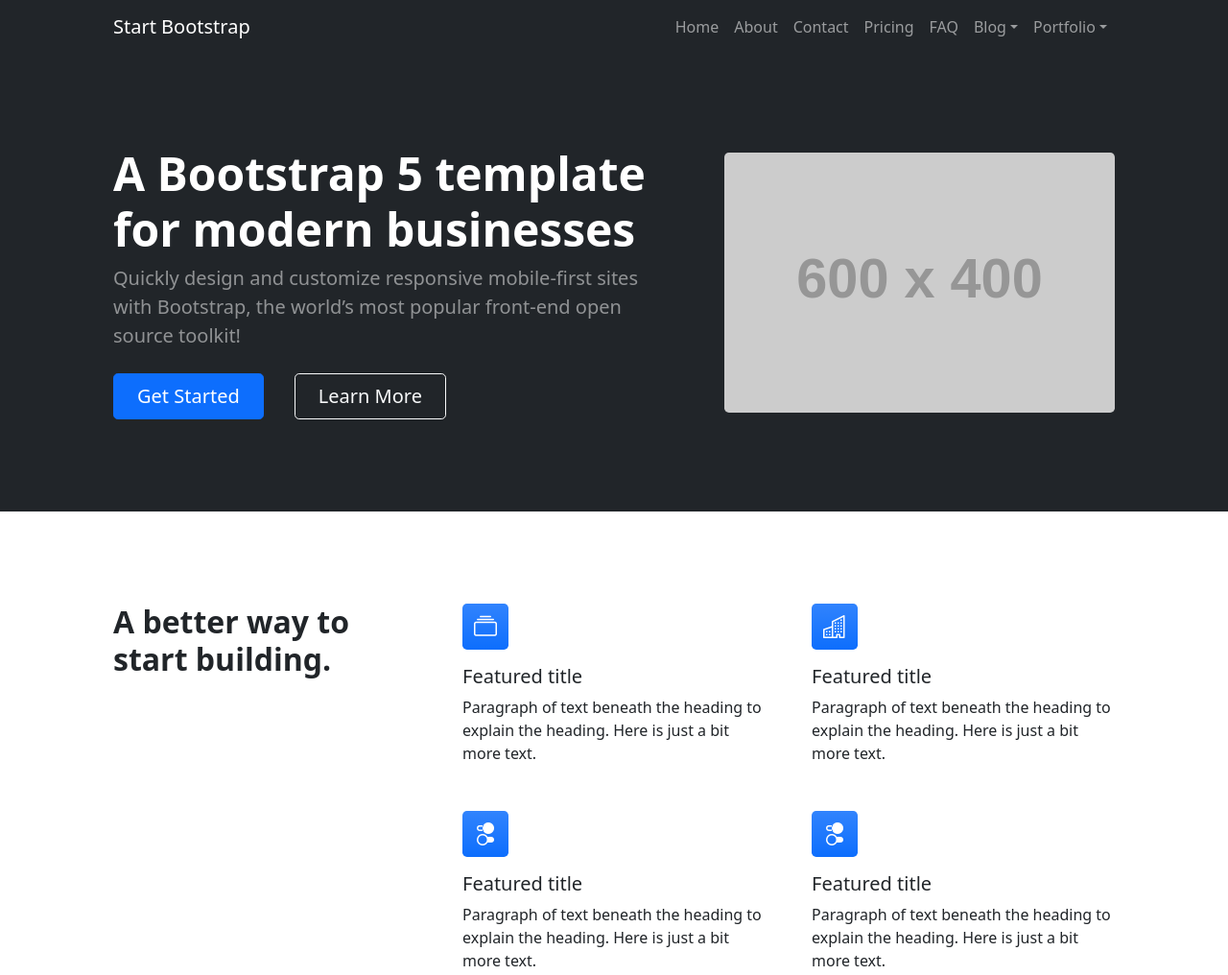
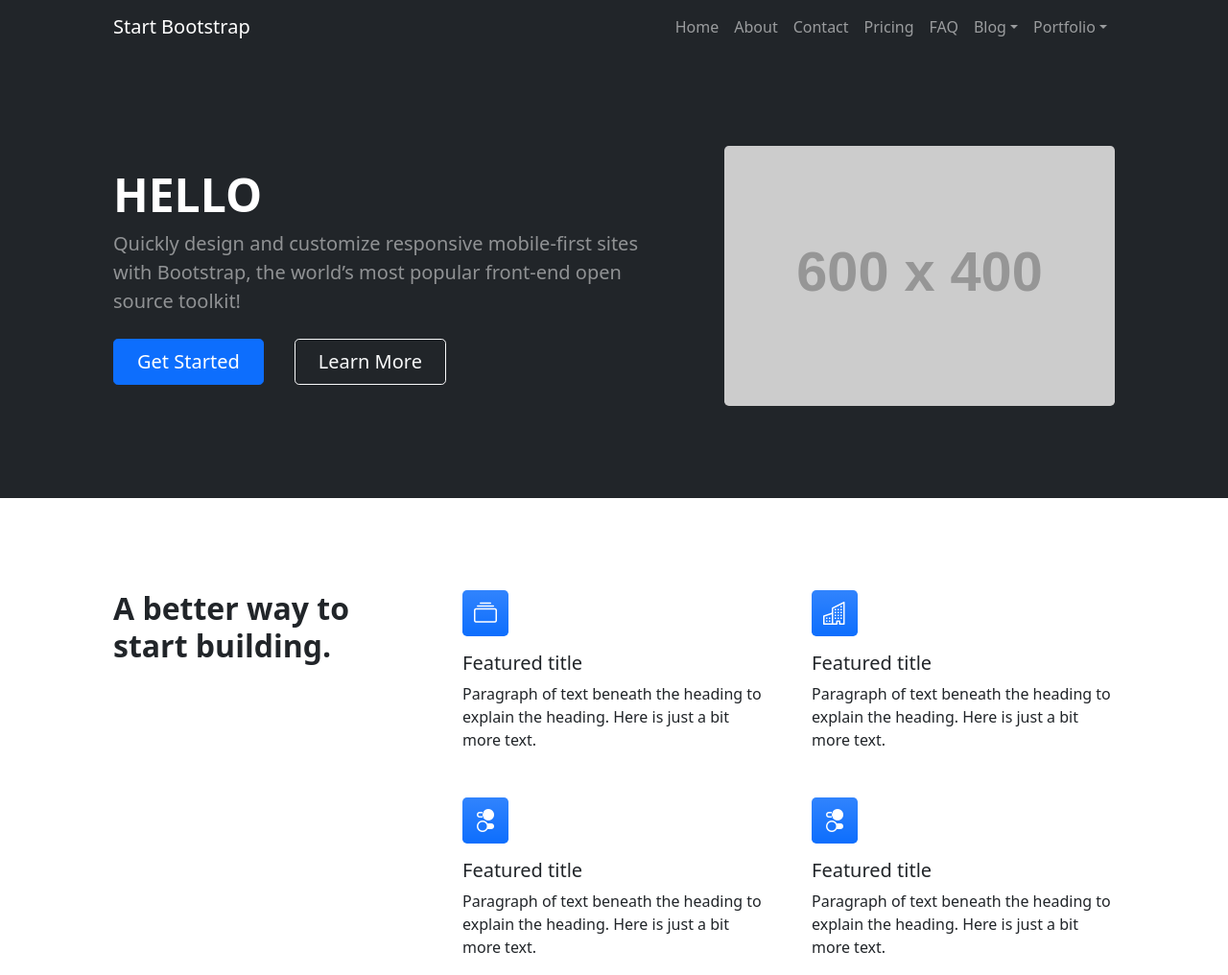
Before and after one commit to CSuMii/learnGITHUB2023, a plain HTML site: page index.html in a window 1280 px wide. Shown: the top 1016 px of the page at 96% size. Drawn offline with nearby package versions, Linux system fonts and the light colour scheme; placeholder pictures from the web are drawn by us.

Commit message:
index title

```diff
--- a/index.html
+++ b/index.html
@@ -51,7 +51,7 @@
                     <div class="row gx-5 align-items-center justify-content-center">
                         <div class="col-lg-8 col-xl-7 col-xxl-6">
                             <div class="my-5 text-center text-xl-start">
-                                <h1 class="display-5 fw-bolder text-white mb-2">A Bootstrap 5 template for modern businesses</h1>
+                                <h1 class="display-5 fw-bolder text-white mb-2">HELLO</h1>
                                 <p class="lead fw-normal text-white-50 mb-4">Quickly design and customize responsive mobile-first sites with Bootstrap, the world’s most popular front-end open source toolkit!</p>
                                 <div class="d-grid gap-3 d-sm-flex justify-content-sm-center justify-content-xl-start">
                                     <a class="btn btn-primary btn-lg px-4 me-sm-3" href="#features">Get Started</a>
```
